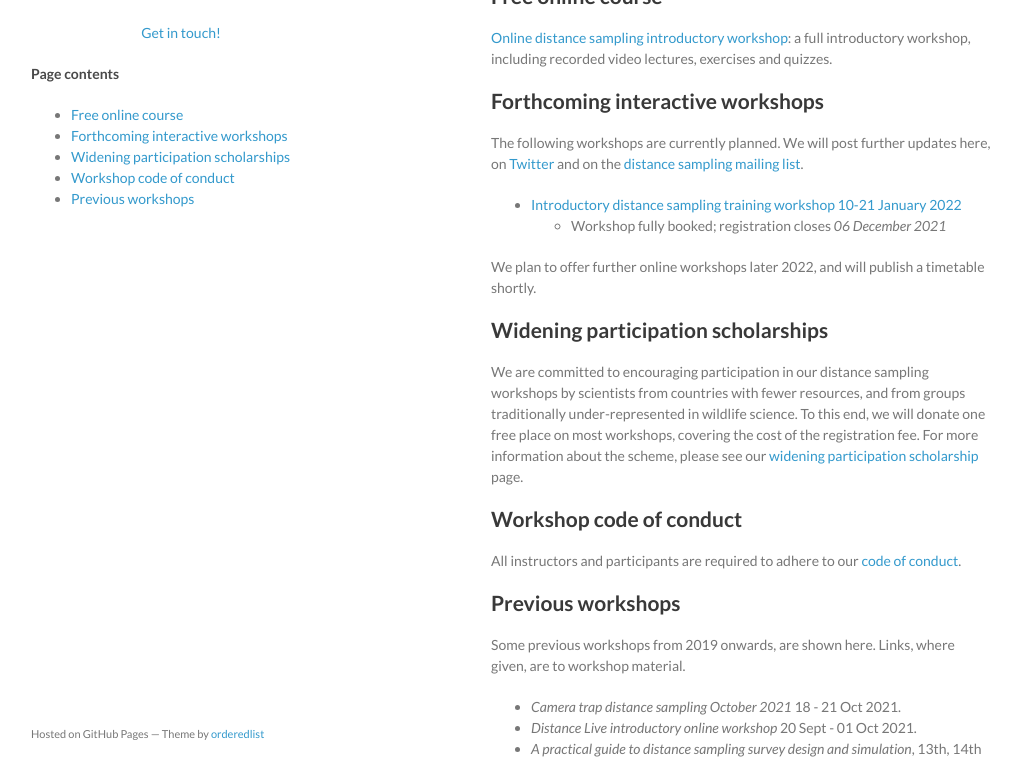
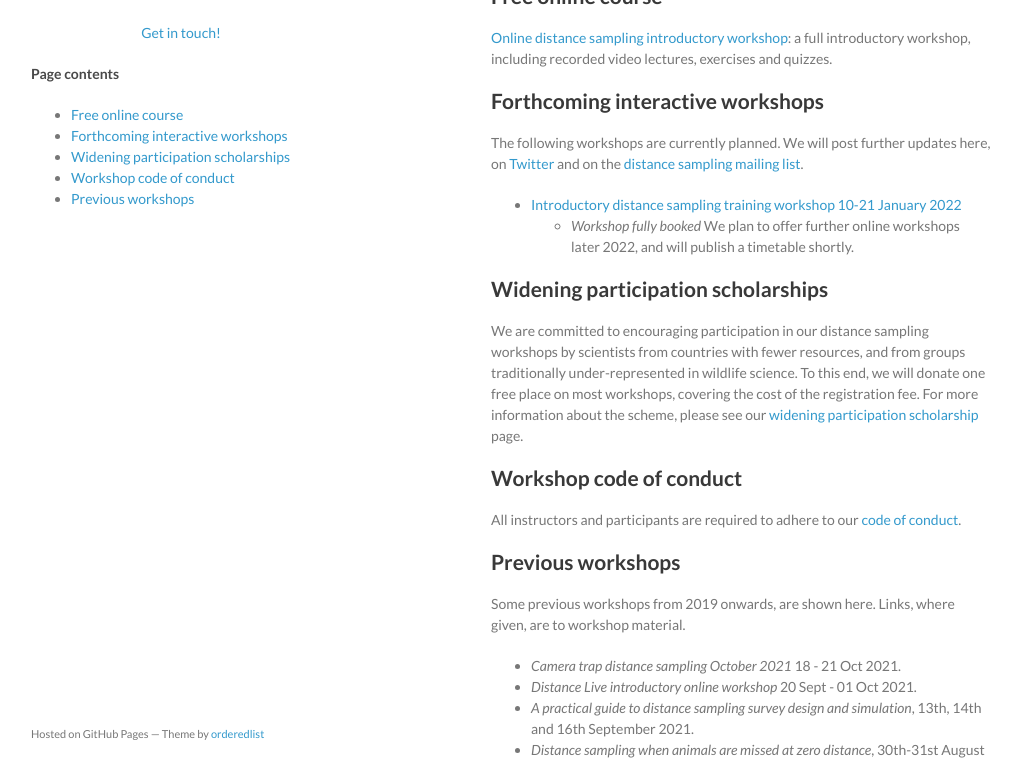
Before and after one commit to distanceworkshops/distanceworkshops.github.io, a Jekyll site: the page built from index.md, in a window 1280 px wide and 900 px high, cut to the strip 137-900 px from the top of the window. Shown: the whole strip, without its empty margins (129-1150 px from the left). Built offline with Jekyll 4.4.1, drawn with Linux system fonts in a browser that asks for light colours.

Commit message:
intro closed

```diff
--- a/index.md
+++ b/index.md
@@ -18,8 +18,7 @@ Here you can find content for distance sampling workshops including slides, exer
 The following workshops are currently planned.  We will post further updates here, on [Twitter](http://twitter.com/distancesamp) and on the [distance sampling mailing list](https://groups.google.com/forum/#!forum/distance-sampling).
 
 - [Introductory distance sampling training workshop 10-21 January 2022](http://workshops.distancesampling.org/intro-jan-2022)
-  - Workshop fully booked; registration closes _06 December 2021_
-
+  - *Workshop fully booked*
 We plan to offer further online workshops later 2022, and will publish a timetable shortly.
 
 ## Widening participation scholarships
```
